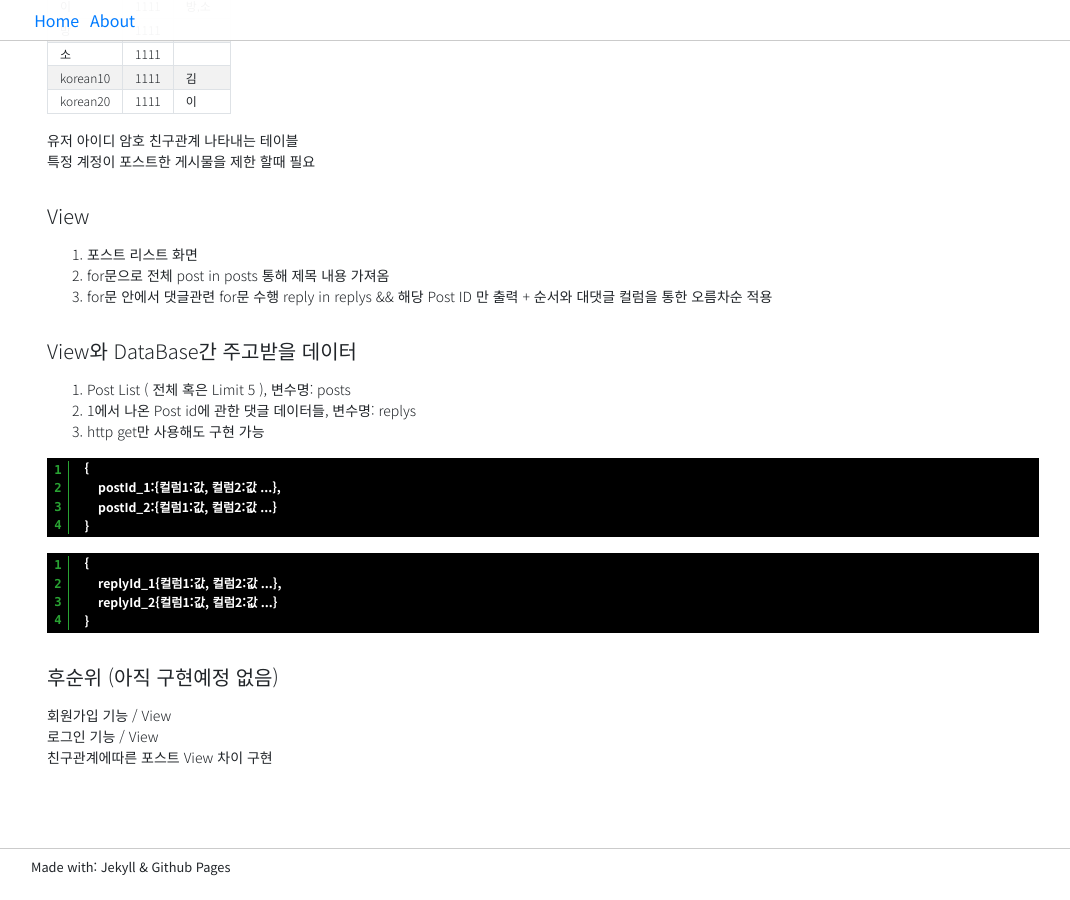
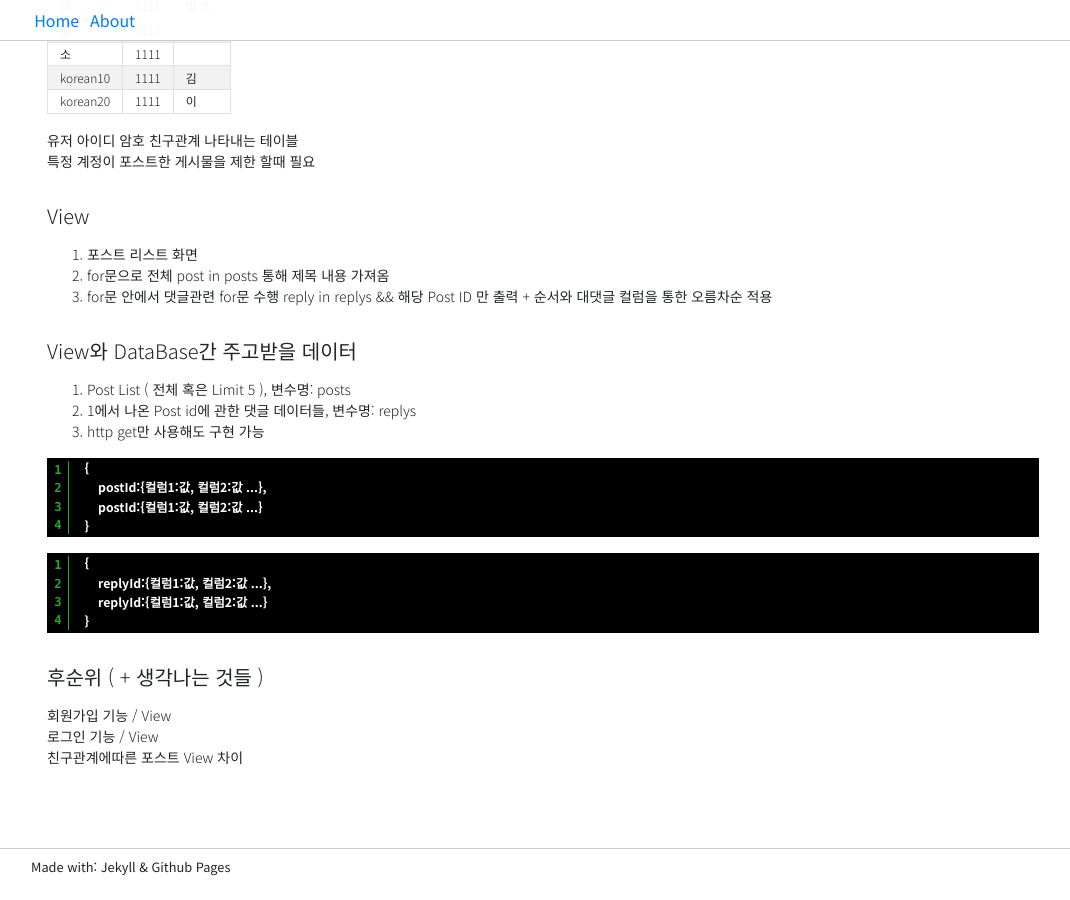
Before and after one commit to waonta/wati2.github.io, a Jekyll site: the page built from _posts/2020-05-05-Unlucky Facebook.md, in a window 1280 px wide and 900 px high, scrolled down 1042 px. Shown: the whole window, without its empty margins (97-1167 px from the left). Built offline with Jekyll 4.4.1, drawn with Linux system fonts in a browser that asks for light colours; some web fonts are replaced.

Commit message:
edit post

```diff
--- a/_posts/2020-05-05-Unlucky Facebook.md
+++ b/_posts/2020-05-05-Unlucky Facebook.md
@@ -70,18 +70,18 @@
 3. http get만 사용해도 구현 가능
 {% highlight json linenos %}
     {
-        postId_1:{컬럼1:값, 컬럼2:값 ...},
-        postId_2:{컬럼1:값, 컬럼2:값 ...}
+        postId:{컬럼1:값, 컬럼2:값 ...},
+        postId:{컬럼1:값, 컬럼2:값 ...}
     }
 {% endhighlight %}
 {% highlight json linenos %}
     {
-        replyId_1{컬럼1:값, 컬럼2:값 ...},
-        replyId_2{컬럼1:값, 컬럼2:값 ...}
+        replyId:{컬럼1:값, 컬럼2:값 ...},
+        replyId:{컬럼1:값, 컬럼2:값 ...}
     }
 {% endhighlight %}
 
-##### 후순위 (아직 구현예정 없음)
+##### 후순위 ( + 생각나는 것들 )
   * 회원가입 기능 / View
   * 로그인 기능 / View
-  * 친구관계에따른 포스트 View 차이 구현
+  * 친구관계에따른 포스트 View 차이
```
